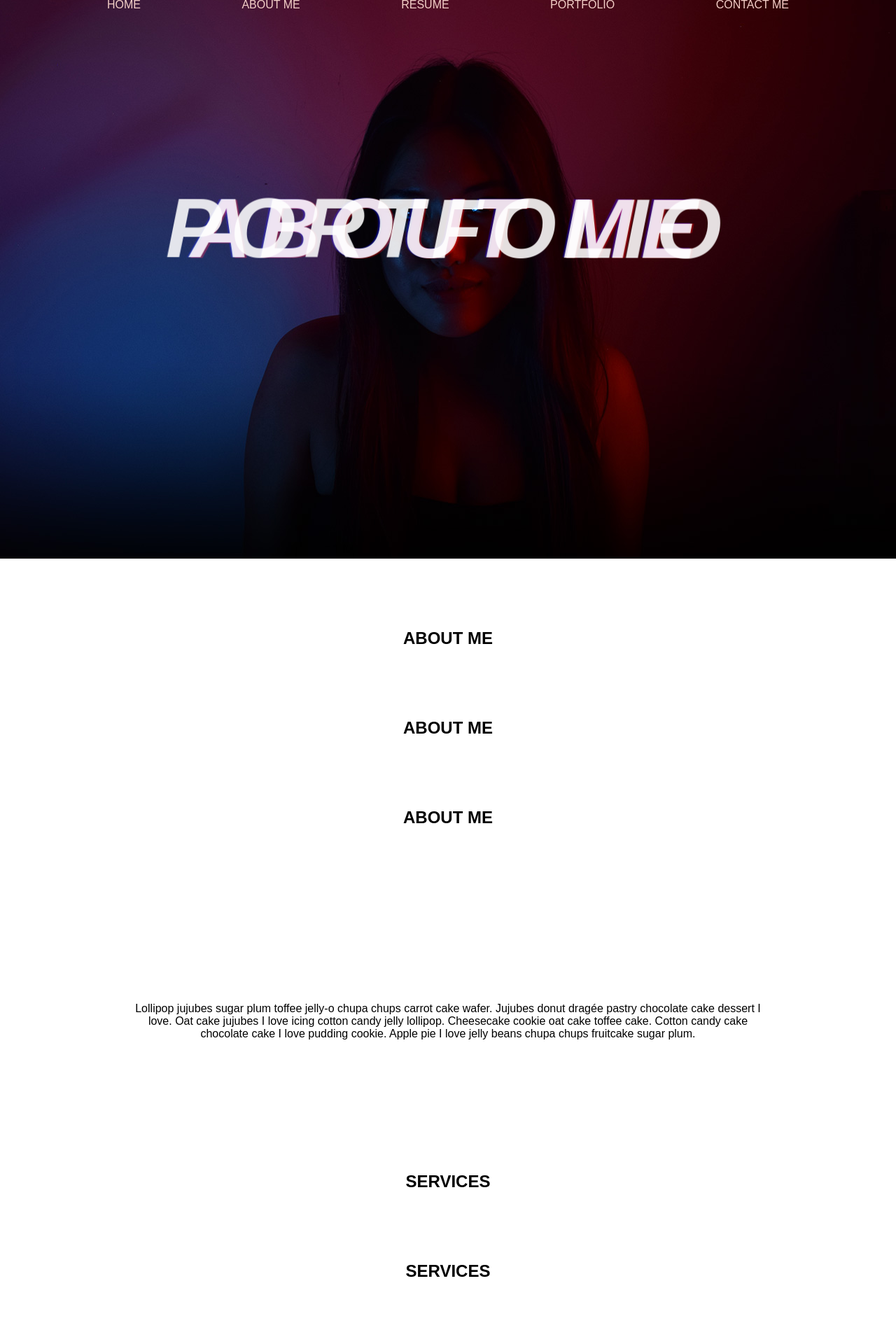
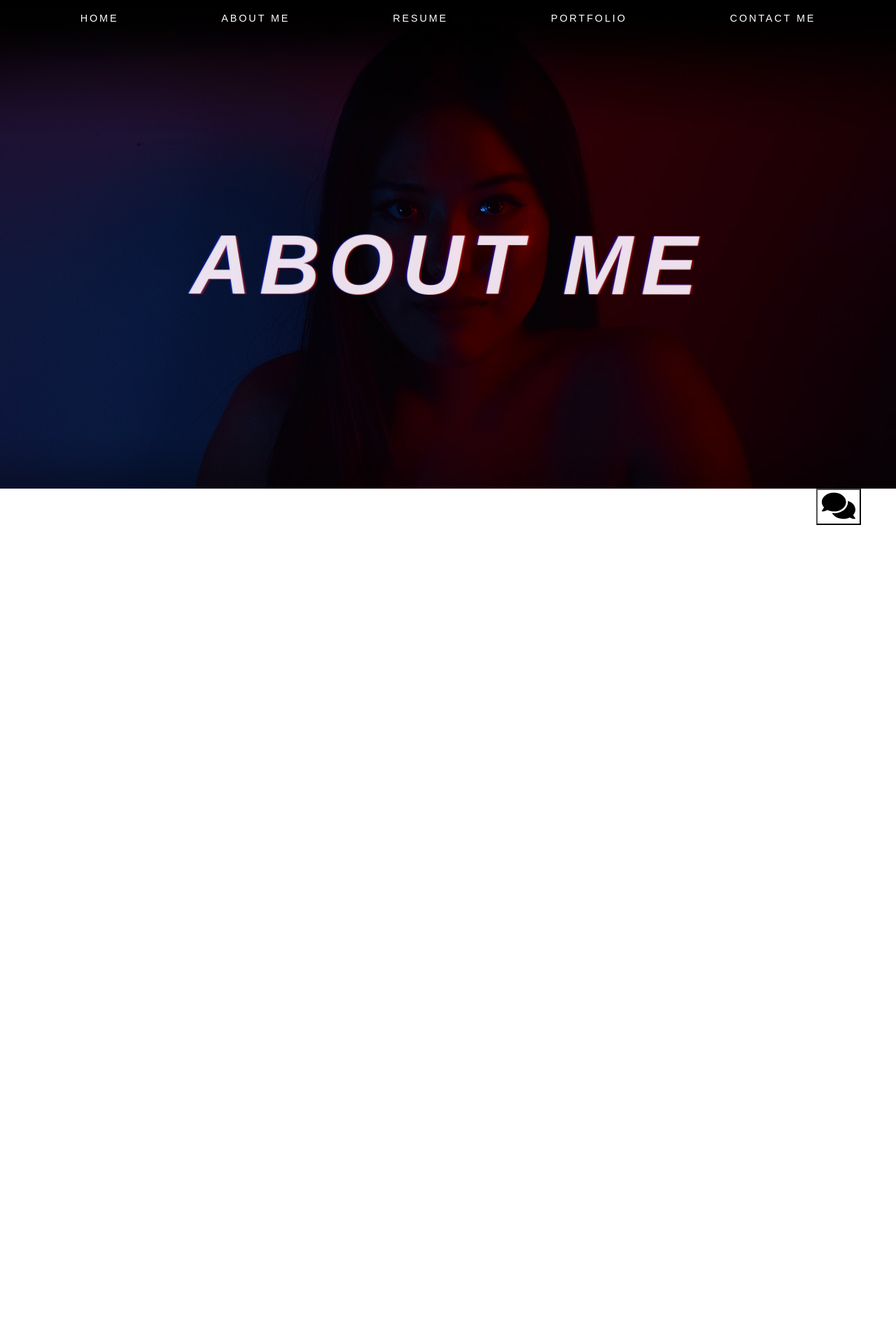
Before and after one commit to apao4/pao_allison_portfolio, a PHP site: page /about.html in a window 1280 px wide. Shown: the top 1920 px of the page at 70% size. After the commit the page ends 750 px from the top, so only its background shows below. Run offline with PHP 8.4, Linux system fonts and the light colour scheme.

Commit message:
Fixed nav

```diff
--- a/about.html
+++ b/about.html
@@ -13,51 +13,82 @@
 
         <title>ABOUT ME</title>
     </head>
-<body>
-        <header id="aboutHeader">
-                <nav>
+    <header id="homeHeader">
+            <nav role="navigation">
+                <div id="menuToggle">
+                    <h2 class="hidden">Navigation</h2>
+
+                  <input id="checkbox" type="checkbox" />
+
+
+                  <span></span>
+                  <span></span>
+                  <span></span>
+
+
+                  <ul id="menu">
+                    <a href="index.html"><li>Home</li></a>
+                    <a href="#"><li>About Me</li></a>
+                    <a href="resume.html"><li>Resume</li></a>
+                    <a href="portfolio.html"><li>Portfolio</li></a>
+                    <a href="contact.html"><li>Contact Me</li></a>
+                  </ul>
+                </div>
+                <div id="navTab">
                     <a href="index.html">Home</a>
-                    <a href="about.html">About Me</a>
+                    <a href="#">About Me</a>
                     <a href="resume.html">Resume</a>
                     <a href="portfolio.html">Portfolio</a>
                     <a href="contact.html">Contact Me</a>
-                </nav>
-                <h1>About Me</h1>
-                <h1>About Me</h1>
-                <h1>About Me</h1>
-                <div class="center glitch">
-                        <h1 class="center__text glitch is-glitching" data-text="Portfolio">Portfolio</h1>
-                      </div>
-            </header>
-            <div< id="about">
-                <h2>About Me</h2>
-                <h2>About Me</h2>
-                <h2>About Me</h2>
-                <p>Lollipop jujubes sugar plum toffee jelly-o chupa chups carrot cake wafer.
-                    Jujubes donut dragée pastry chocolate cake dessert I love. Oat cake jujubes
-                    I love icing cotton candy jelly lollipop. Cheesecake cookie oat cake toffee cake.
-                    Cotton candy cake chocolate cake I love pudding cookie. Apple pie I love jelly
-                    beans chupa chups fruitcake sugar plum.
-                </p>
-        </div>
-        <div< id="services">
-                <h2>Services</h2>
-                <h2>Services</h2>
-                <h2>Services</h2>
-                <div id="icons">
-                    <img class="servicesIcon" src="images/desktop-solid.svg">
-                    <img class="servicesIcon" src="images/pencil-ruler-solid.svg">
-                    <img class="servicesIcon" src="images/video-solid.svg">
                 </div>
-                <p>Lollipop jujubes sugar plum toffee jelly-o chupa chups carrot cake wafer.
-                        Jujubes donut dragée pastry chocolate cake dessert I love. Oat cake jujubes
-                        I love icing cotton candy jelly lollipop. Cheesecake cookie oat cake toffee cake.
-                        Cotton candy cake chocolate cake I love pudding cookie. Apple pie I love jelly
-                        beans chupa chups fruitcake sugar plum.
-                </p>
-        </div>
+                <div id="navDes">
+                        <a href="index.html">Home</a>
+                        <a href="#">About Me</a>
+                        <a href="resume.html">Resume</a>
+                        <a href="portfolio.html">Portfolio</a>
+                        <a href="contact.html">Contact Me</a>
+                </div>
+              </nav>
+                <div id="smallHeader">
+                    <h1>About Me</h1>
+                    <h1>About Me</h1>
+                    <h1>About Me</h1>
+                </div>
+                <!-- <div class="center glitch">
+                        <h1 class="center__text glitch is-glitching" data-text="Resume">Resume</h1>
+                      </div> -->
+                <!-- <h3 id="headerCap">Developer. Designer. Videographer.</h3>  -->
+                <h3 id="headerDes">Developer. Designer. Videographer.</h3>
+                <div id="landingText">
+                    <p id="capDes">Designer</p>
+                    <p id="capDev">Developer</p>
+                    <p id="capVid">Videographer</p>
+                </div>
+        </header>
+<body>
+             <div class="contactPopup">
+                <button class="open-button" onclick="openForm()"><img src="images/icons/comments-solid.svg"></button>
+                <div class="form-popup" id="myForm">
+                    <form action="scripts/sendEmail.php" method="POST" class="form-container"> <!--action attribute tells the doc where all the info should go to once submitted. created the sendEmail.php file here to connect them-->
+                        <button type="btn" class="close" onclick="closeForm()">X</button>
+                        <h3 class="formHeader">Contact Me</h3>
+                        <label for="name"><h5 class="formSub">Name</h5></label>
+                        <input type="text" id="name" name="name" placeholder="Enter your name" required>
 
+                        <label for="email"><h5 class="formSub">Email</h5></label>
+                        <input type="text" id="email" name="email" placeholder="Enter your email" required>
 
+                        <label for="subject"><h5 class="formSub">Subject</h5></label>
+                        <input type="text" id="subject" name="subject" placeholder="Subject" required>
+
+                        <label for="message"><h5 class="formSub">Message</h5></label><br>
+                        <input type="message" name="message" placeholder="Message"></textarea>
+
+                        <button class="btn submit" type="submit">Send</button>
+
+                    </form>
+                </div>
+                </div>
 
 </body>
 </html>
--- a/css/main.css
+++ b/css/main.css
@@ -375,6 +375,8 @@
     text-align: center;
     margin: 0 auto;
     font-family: 'Avenir', sans-serif;
+    font-size: 0.9em;
+    letter-spacing: 0.2em;
     text-transform: uppercase;
     width: 100%;
     padding-top: 20px;
@@ -390,6 +392,9 @@
     text-decoration: none;
     color: #fff; }
 
+  #navDes a:active {
+    text-shadow: 2px 2px white; }
+
   #navDes a:hover {
     text-shadow: 2px 2px red; }
 
@@ -405,27 +410,6 @@
 
   #landingText {
     display: none; }
-
-  nav {
-    text-align: center;
-    margin: 0 auto;
-    font-family: 'Avenir', sans-serif;
-    text-transform: uppercase;
-    width: 100%;
-    padding-bottom: 20px;
-    clear: both; }
-
-  nav a {
-    padding-left: 70px;
-    padding-right: 70px;
-    text-decoration: none;
-    color: #f4d0c8; }
-
-  nav a:hover {
-    color: blue; }
-
-  nav a:visited {
-    color: #fff; }
 
   /* Button used to open the contact form - fixed at the bottom of the page */
   .open-button {
--- a/sass/modules/_header.scss
+++ b/sass/modules/_header.scss
@@ -498,6 +498,8 @@
         text-align: center;
         margin: 0 auto;
         font-family: 'Avenir', sans-serif;
+        font-size: 0.9em;
+        letter-spacing: 0.2em;
         text-transform: uppercase;
         width: 100%;
         padding-top: 20px;
@@ -512,6 +514,11 @@
         padding-right: 70px;
         text-decoration: none;
         color: #fff;
+    }
+
+    #navDes a:active
+    {
+        text-shadow: 2px 2px white;
     }
 
     #navDes a:hover
@@ -535,35 +542,6 @@
         display: none;
     }
 
-    nav
-    {
-        text-align: center;
-        margin: 0 auto;
-        font-family: 'Avenir', sans-serif;
-        text-transform: uppercase;
-        width: 100%;
-        padding-bottom: 20px;
-        clear: both;
-
-    }
-
-    nav a
-    {
-        padding-left: 70px;
-        padding-right: 70px;
-        text-decoration: none;
-        color: #f4d0c8;
-    }
-
-    nav a:hover
-    {
-        color: blue;
-    }
-
-    nav a:visited
-    {
-        color: #fff;
-    }
 
         /* Button used to open the contact form - fixed at the bottom of the page */
 .open-button {
```
Also changed, not shown: contact.html (+7 -7 lines), index.html (+7 -7 lines), portfolio.html (+8 -5 lines), 1 other file.
